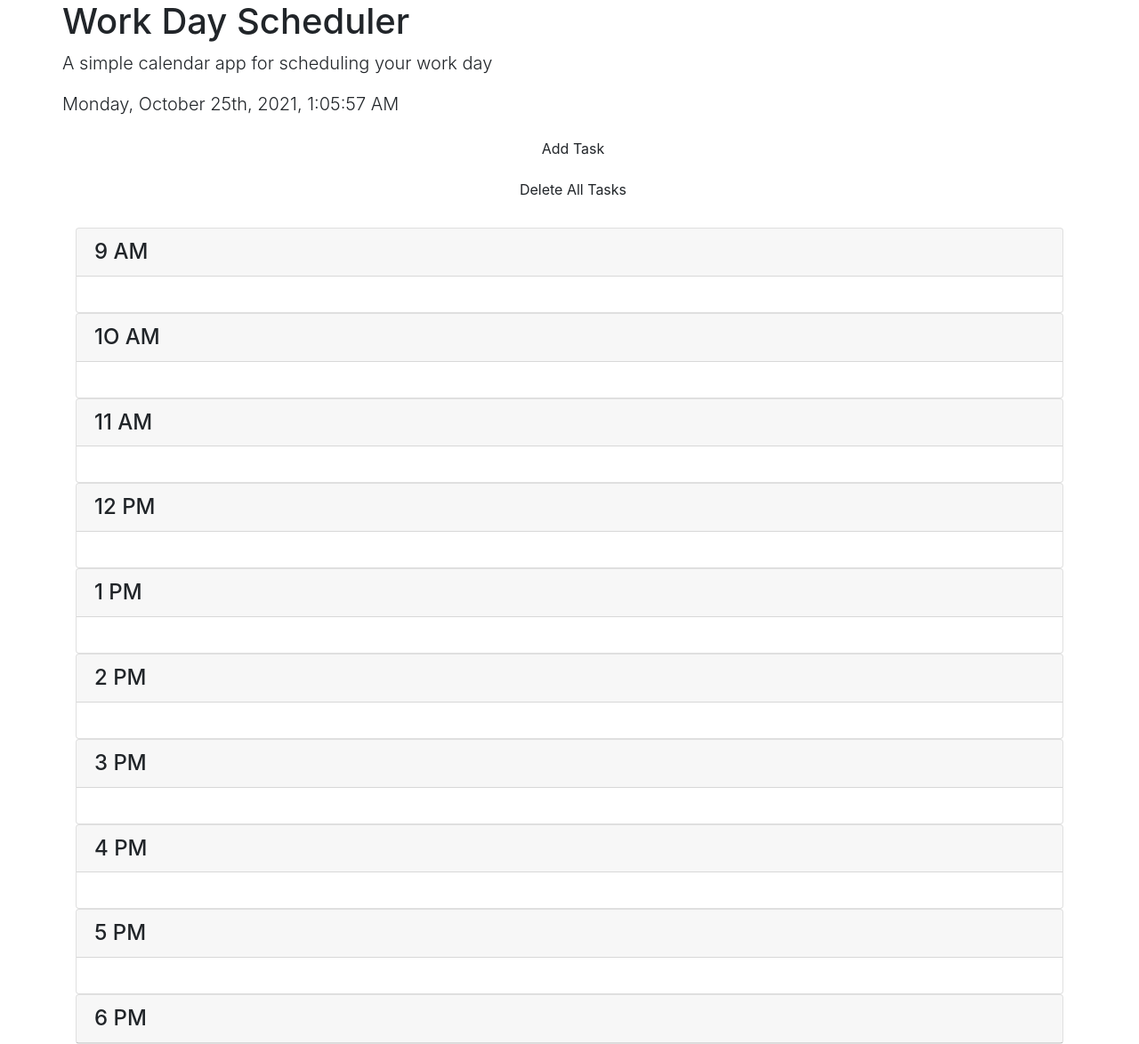
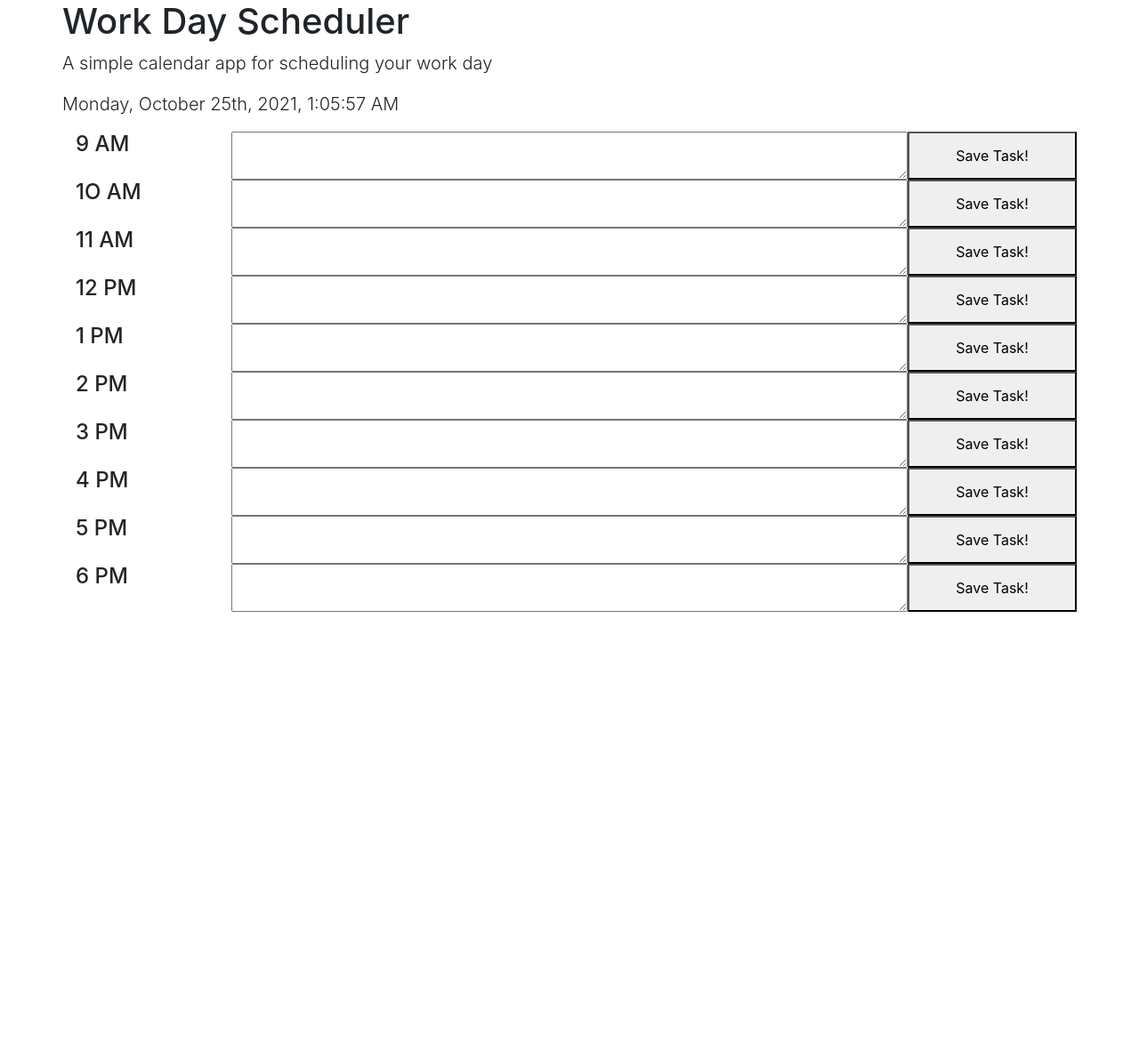
Before and after one commit to blanebussey/scheduler, a plain HTML site: page index.html in a window 1280 px wide. Shown: the whole page at 89% size. After the commit the page ends 800 px from the top, so only its background shows below. Drawn offline with nearby package versions, Linux system fonts and the light colour scheme; a web font is replaced by a local one.

Commit message:
initial jquery,updating of html for textarea

```diff
--- a/assets/js/script.js
+++ b/assets/js/script.js
@@ -3,30 +3,24 @@ var now = moment().format("dddd, MMMM Do, YYYY, h:mm:ss A");
      // Saturday, June 9th, 2007, 5:46:21 PM
 $('#currentDay').append(now);
 
-var tasks = {};
-
-var createTask = function(taskText, taskTime, taskList) {
-var taskLi = $("<li>").addClass("list-group-item");
-var taskSpan = $("<span>").text(taskTime);
-var taskP = $("<p>").addClass("m-1").text(taskText)
-//appen span and p element to parent li
-taskLi.append(taskSpan, taskP );
-//append to ul list on the page
-$("list-" + taskList).append(taskLi);
-};
+$(".saveBtn").on("click", function(){
+     var time = $(this).parent().attr('id')
+     var task = $(this).siblings('.description').val()
+     localStorage.setItem(time,task)
+})
 
 
 var saveTasks = function() {
      localStorage.setItem("tasks", JSON.stringify(tasks));
 };
 
-
-//modal was triggered
-$("#task-form-modal").on("show.bs.modal"), function() {
-     //clear values
-     $("#modalTaskDescription", "#modalDueDate").val("");
-};
-
-$("task-form-modal .btn-primary").click(function(){
-
-});
+$('#9am .description').val(localStorage.getItem('9am'));
+$('#10am .description').val(localStorage.getItem('10am'));
+$('#11am .description').val(localStorage.getItem('11am'));
+$('#12pm .description').val(localStorage.getItem('12pm'));
+$('#1pm .description').val(localStorage.getItem('1pm'));
+$('#2pm .description').val(localStorage.getItem('2pm'));
+$('#3pm .description').val(localStorage.getItem('3pm'));
+$('#4pm .description').val(localStorage.getItem('4pm'));
+$('#5pm .description').val(localStorage.getItem('5pm'));
+$('#6pm .description').val(localStorage.getItem('6pm'));
--- a/index.html
+++ b/index.html
@@ -22,180 +22,93 @@
         </header>
       </div>
     </div>
-    <!-- modal buttons go here -->
-    <div class="container">
-      <div class="row 12">
-        <div class="col">
-        <button id="create-task" class="btn btn-block btn-add" data-toggle="modal" data-target="#task-form-modal"><span class="oi oi-plus mr-2"></span>Add Task</button>
-        <button id="remove-tasks" class="btn btn-block btn-delete mb-2 mb-md-4"><span class="oi oi-trash mr-2"> </span>Delete All Tasks</button>
-     </div>
-    </div>
-  </div>
+
     <!-- Timeblocks go here -->
-    <div class="container" id="9am">
-      <div class="row">
-        <div class="col">
-          <div class="card">
-            <h4 class="card-header">
+    <div class="container" >
+      <div class="row time-block" id="9am">
+          <h4 class="col-2 hour">
             9 AM
           </h4>
-            <div class="card-body"><ul id ="list-9am" ul class="list-group list-group-flush"></ul></div>
-          </div>
-        </div>
-      </div>
+          <textarea class="col-8 description"> </textarea>
+          <button class="saveBtn col-2">Save Task! </button>
       </div>
         <!--  -->
-    <div class="container" id="10am">
-      <div class="row">
-        <div class="col">
-          <div class="card">
-            <h4 class="card-header">
+    <div class="row time-block" id="10am">
+          <h4 class="col-2 hour">
             1O AM
           </h4>
-            <div class="card-body"><ul id ="list-10am" ul class="list-group list-group-flush"></ul></div>
-          </div>
-        </div>
-      </div>
+          <textarea class="col-8 description"></textarea>
+          <button class="saveBtn col-2"> Save Task!</button>
       </div>
          <!--  -->
-    <div class="container" id="11am">
-      <div class="row">
-        <div class="col">
-          <div class="card">
-            <h4 class="card-header">
+    <div class="row time-block" id="11am">
+       <h4 class="col-2 hour">
               11 AM
         </h4>
-            <div class="card-body"><ul id ="list-11am" ul class="list-group list-group-flush"></ul></div>
-          </div>
-        </div>
-      </div>
+        <textarea class="col-8 description"></textarea>
+        <button class="saveBtn col-2">Save Task!</button>
     </div>
          <!--  -->
-    <div class="container" id="12pm">
-      <div class="row">
-        <div class="col">
-          <div class="card">
-            <h4 class="card-header">
+    <div class="row time-block" id="12pm">
+      <h4 class="col-2 hour">
         12 PM
       </h4>
-            <div class="card-body"><ul id ="list-12pm" ul class="list-group list-group-flush"></ul></div>
-          </div>
-        </div>
-      </div>
+      <textarea class="col-8 description"></textarea>
+      <button class="saveBtn col-2">Save Task!</button>
     </div>
          <!--  -->
-  <div class="container" id="1pm">
-    <div class="row">
-        <div class="col">
-          <div class="card">
-            <h4 class="card-header">
+    <div class="row time-block" id="1pm">
+        <h4 class="col-2">
           1 PM
         </h4>
-            <div class="card-body"> <ul id ="list-1pm" ul class="list-group list-group-flush"></ul></div>
-
-          </div>
-        </div>
-      </div>
+        <textarea class="col-8 description"></textarea>
+        <button class="saveBtn col-2">Save Task!</button>
     </div>
          <!--  -->
-  <div class="container" id="2pm">
-    <div class="row">
-        <div class="col">
-          <div class="card">
-            <h4 class="card-header">
+    <div class="row time-block" id="2pm">
+        <h4 class="col-2 hour">
             2 PM
           </h4>
-            <div class="card-body"><ul id ="list-2pm" ul class="list-group list-group-flush"></ul></div>
-          </div>
-        </div>
-      </div>
+          <textarea class="col-8 description"></textarea>
+          <button class="saveBtn col-2">Save Task!</button>
     </div>
              <!--  -->
-  <div class="container" id="3pm">
-    <div class="row">
-        <div class="col">
-          <div class="card">
-            <h4 class="card-header">
+        <div class="row time-block" id="3pm">
+            <h4 class="col-2">
               3 PM
             </h4>
-            <div class="card-body"><ul id ="list-3pm" ul class="list-group list-group-flush"></ul></div>
-          </div>
-        </div>
-      </div>
+            <textarea class="col-8 description"></textarea>
+            <button class="saveBtn col-2">Save Task!</button>
         </div>
          <!--  -->
-  <div class="container" id="4pm">
-    <div class="row">
-        <div class="col">
-          <div class="card">
-            <h4 class="card-header">
+    <div class="row time-block" id="4pm">
+      <h4 class="col-2 hour">
         4 PM
       </h4>
-            <div class="card-body"><ul id ="list-4pm" ul class="list-group list-group-flush"></ul></div>
-          </div>
-        </div>
-      </div>
+      <textarea class="col-8 description"></textarea>
+      <button class="saveBtn col-2">Save Task!</button>
     </div>
              <!--  -->
-  <div class="container" id="5pm">
-    <div class="row">
-        <div class="col">
-          <div class="card">
-            <h4 class="card-header">
+    <div class="row time-block" id="5pm">
+      <h4 class="col-2 hour">
         5 PM
       </h4>
-            <div class="card-body"> <ul id ="list-5pm" ul class="list-group list-group-flush"></ul></div>
-          </div>
-        </div>
-      </div>
+      <textarea class="col-8 description"></textarea>
+      <button class="saveBtn col-2">Save Task!</button>
       </div>
             <!--  -->
-  <div class="container" id="6pm">
-    <div class="row">
-        <div class="col">
-          <div class="card">
-            <h4 class="card-header">
+    <div class="row time-block" id="6pm">
+        <h4 class="col-2">
                   6 PM
         </h4>
-            <ul id ="list-6pm" ul class="list-group list-group-flush"></ul>
-          </div>
-        </div>
+        <textarea class="col-8 description"></textarea>
+        <button class="saveBtn col-2">Save Task!</button>
     </div>
   </div>
          <!-- end work schedule cards  -->
       </div>
     </main>
 
-<!-- Modal -->
-<!-- Modal -->
-<div class="modal fade" id="task-form-modal" tabindex="-1" role="dialog" aria-labelledby="task-form-modal" aria-hidden="true">
-  <div class="modal-dialog modal-dialog-centered" role="document">
-    <div class="modal-content">
-      <div class="modal-header">
-        <h5 class="modal-title" id="myModalTitle">What would you like to add to your busy day?</h5>
-        <button type="button" class="close" data-dismiss="modal" aria-label="Close">
-          <span aria-hidden="true">&times;</span>
-        </button>
-      </div>
-      <div class="modal-body">
-        <form>
-          <div class="form-group">
-            <label for="modalTaskDescription">Task description</label>
-            <textarea class="form-control" id="modalTaskDescription" rows="3"></textarea>
-          </div>
-          <div class="form-group">
-            <label for="modalDueDate">Please choose from an available time slot</label>
-            <input type="text" class="form-control" placeholder="e.g 9 AM, 6PM, etc" id="modalDueDate" autocomplete="off">
-          </div>
-        </form>
-      </div>
-      <div class="modal-footer">
-        <button type="button" class="btn btn-close" data-dismiss="modal">Close</button>
-        <button type="button" class="btn btn-save">Save changes</button>
-      </div>
-    </div>
-  </div>
-</div>
 
 
 
```
Lines whose indentation alone changed are shown as unchanged.
